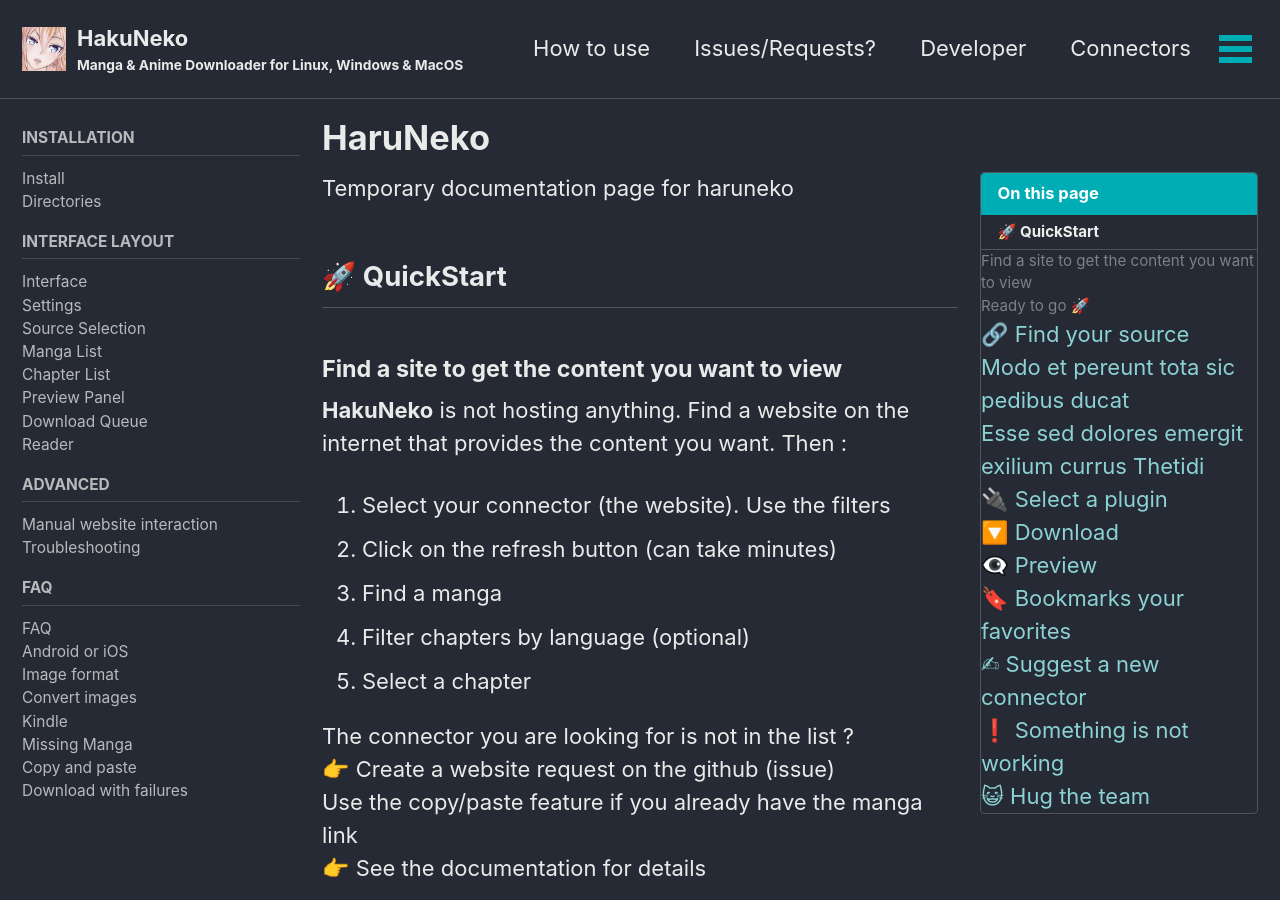
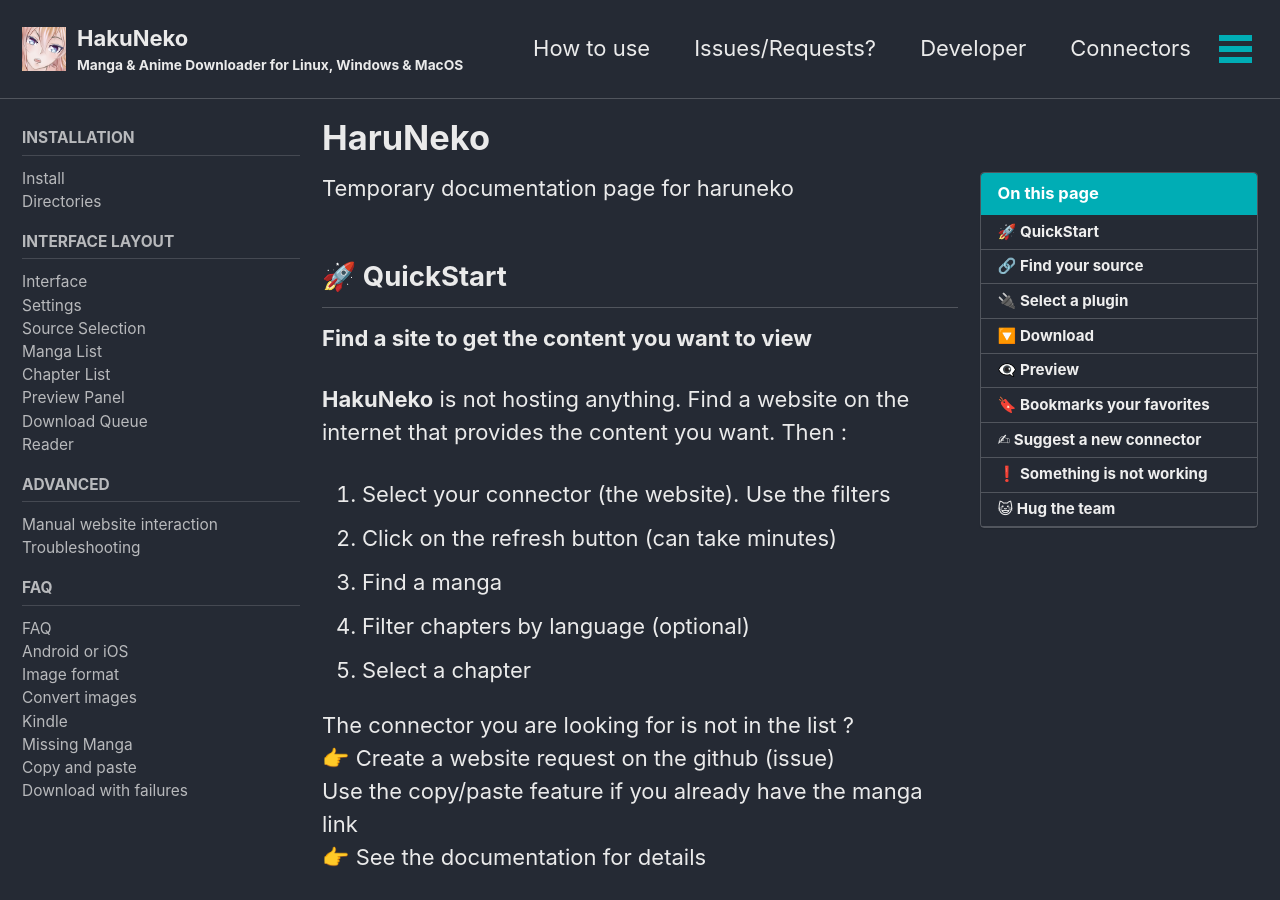
Before and after one commit to manga-download/manga-download.github.io, a Jekyll site: the page built from _docs/06-HaruNeko.md, in a window 1280 px wide and 900 px high. Built offline with Jekyll 4.4.1, drawn with Linux system fonts in a browser that asks for light colours; cached includes are drawn as plain includes.

Commit message:
haruneko fix

```diff
--- a/_docs/06-HaruNeko.md
+++ b/_docs/06-HaruNeko.md
@@ -11,7 +11,7 @@ Temporary documentation page for haruneko
 🚀 QuickStart
 ----------------------------------------
 
-<h4>Find a site to get the content you want to view</h4>
+**Find a site to get the content you want to view**
 <div class="border">
     <p>
         <strong>HakuNeko</strong> is not hosting anything. Find a website on
@@ -39,7 +39,9 @@ Temporary documentation page for haruneko
         👉 See the documentation for details
     </p>
 </div>
-<h4>Ready to go 🚀</h4>
+
+**Ready to go 🚀**
+
 <div class="border">
     <p>Download, view, bookmark your favorite mangas 📚</p>
 </div>
@@ -49,7 +51,7 @@ Temporary documentation page for haruneko
 
 Temporary filler
 
-## Modo et pereunt tota sic pedibus ducat
+**Modo et pereunt tota sic pedibus ducat**
 
 Lorem markdownum huic atque frequentat Sabinis. Cape quae undique ad illo aut
 *fuit querellas*.
@@ -58,7 +60,7 @@ Lorem markdownum huic atque frequentat Sabinis. Cape quae undique ad illo aut
 > [ille periuria](http://www.example.com/) haeret necat, virgineo. Cremabo furorem,
 > Cephenum ventos cortice flexi quem memor procul crescit vixque!
 
-## Esse sed dolores emergit exilium currus Thetidi
+**Esse sed dolores emergit exilium currus Thetidi**
 
 Mollia frondentis, si viro insula; dedere caelo custodemque et Cilix. Insequitur
 quotiens vultu numen aethere templa, deficit, pone. Lucifero clipeum
```
